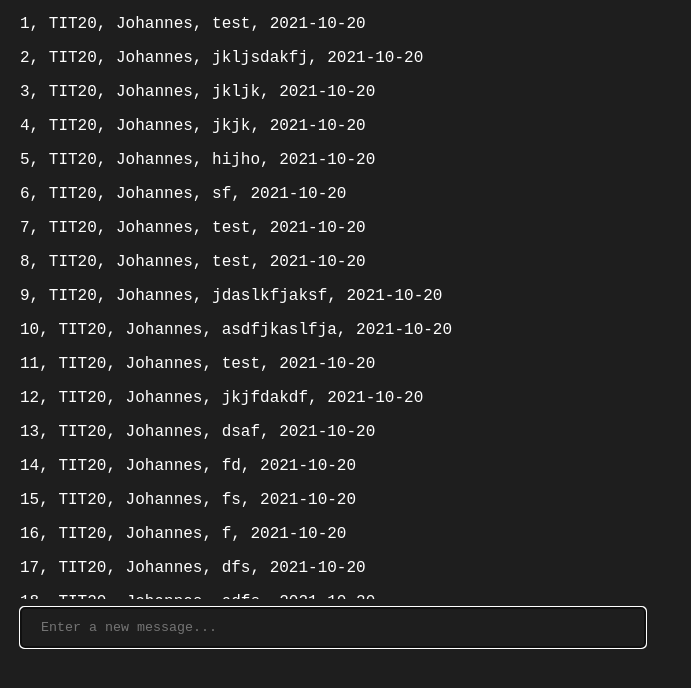
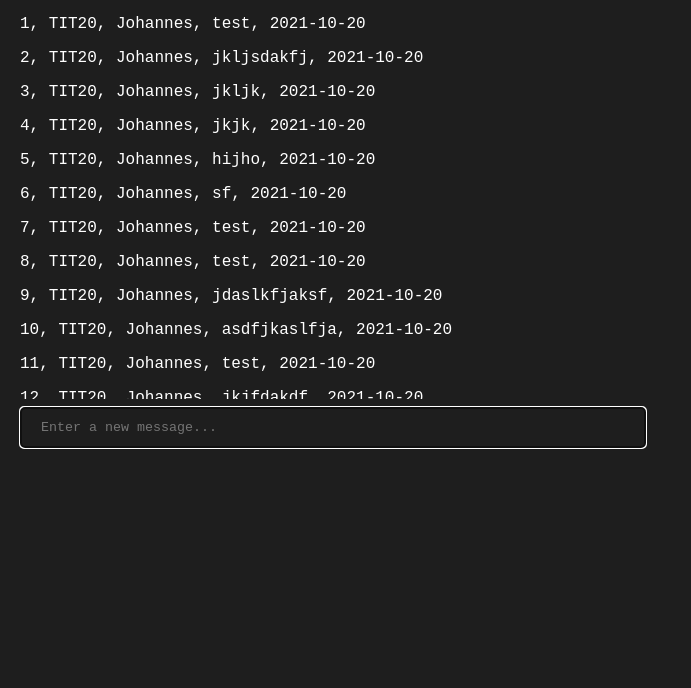
Before and after one commit to DHBW-FN-TIT20/dev-chat, a Flask app: page /chat in a window 1280 px wide. Shown: the part 116-804 px from the top of the page, without its empty margins (0-691 px from the left). Run offline with Flask 2, Linux system fonts and the light colour scheme; data comes from the database, SQL or seed files in the repository.

Commit message:
Update main.css

```diff
--- a/static/css/main.css
+++ b/static/css/main.css
@@ -89,7 +89,7 @@ li {
 }
 
 .chat {
-    max-height: 600px;
+    max-height: 400px;
     overflow: auto;
 }
 
```
